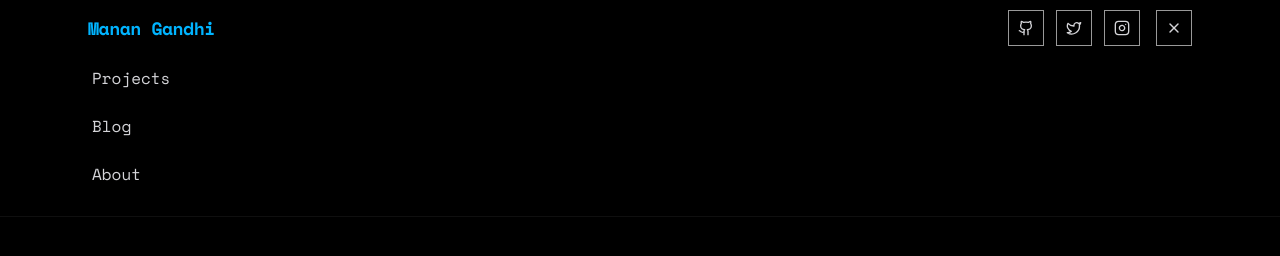
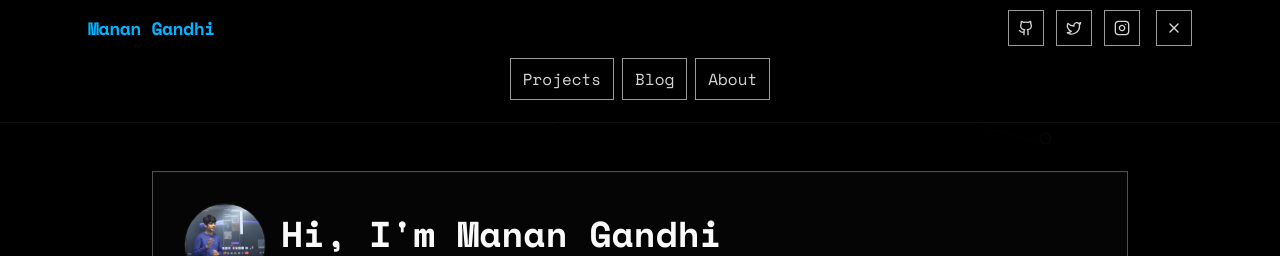
Before and after one commit to MananGandhi1810/portfolio-v2, a Next.js app: page / in a window 1280 px wide. Both pictures are taken after a click on the button "Toggle menu". Shown: the top 256 px of the page. Built offline with nearby package versions, Linux system fonts and the light colour scheme.

Commit message:
Improve header buttons

```diff
--- a/app/about/page.tsx
+++ b/app/about/page.tsx
@@ -18,7 +18,7 @@ export default function AboutPage() {
                         className="text-zinc-200"
                         href="https://github.com/MananGandhi1810"
                     >
-                    MananGandhi1810
+                        MananGandhi1810
                     </a>
                 </li>
                 <li>
--- a/app/page.tsx
+++ b/app/page.tsx
@@ -46,9 +46,22 @@ export default function Home() {
                         </p>
 
                         <div className="mt-6 flex gap-3">
-                            <Button href="/projects">See my projects</Button>
-                            <Button href="/blog">Read my blog</Button>
-                            <Button href="mailto:hello@manangandhi.tech">
+                            <Button
+                                href="/projects"
+                                className="hover:underline underline-offset-2"
+                            >
+                                See my projects
+                            </Button>
+                            <Button
+                                href="/blog"
+                                className="hover:underline underline-offset-2"
+                            >
+                                Read my blog
+                            </Button>
+                            <Button
+                                href="mailto:hello@manangandhi.tech"
+                                className="hover:underline underline-offset-2"
+                            >
                                 Contact
                             </Button>
                         </div>
--- a/components/Footer.tsx
+++ b/components/Footer.tsx
@@ -1,7 +1,7 @@
 export default function Footer() {
     return (
         <footer className="mt-12 w-full border-t border-white/6 pt-6 pb-12 text-center text-sm text-white/40">
-            Made with &#10084; by{' '}
+            Made with &#10084; by{" "}
             <a
                 href="https://manangandhi.tech"
                 target="_blank"
@@ -10,7 +10,7 @@ export default function Footer() {
             >
                 Manan Gandhi
             </a>
-            . Source code on{' '}
+            . Source code on{" "}
             <a
                 href="https://github.com/MananGandhi1810/portfolio-v2"
                 target="_blank"
--- a/components/ProjectCard.tsx
+++ b/components/ProjectCard.tsx
@@ -22,7 +22,11 @@ export default function ProjectCard({ project }: { project: Project }) {
 
             <div className="flex flex-col sm:flex-row sm:items-center sm:justify-between text-xs text-zinc-400 gap-3">
                 <div className="flex flex-wrap gap-2 max-w-full">
-                    {project.tech?.map((t) => <Badge key={t} className="border-white/30">{t}</Badge>)}
+                    {project.tech?.map((t) => (
+                        <Badge key={t} className="border-white/30">
+                            {t}
+                        </Badge>
+                    ))}
                 </div>
 
                 <div className="flex gap-3 shrink-0">
--- a/components/SiteHeader.tsx
+++ b/components/SiteHeader.tsx
@@ -78,24 +78,24 @@ export default function SiteHeader() {
             {/* Menu - shown when hamburger is clicked */}
             {isOpen && (
                 <div>
-                    <div className="mx-auto max-w-6xl px-4 py-3 flex flex-col gap-2">
+                    <div className="mx-auto max-w-6xl px-4 py-3 flex justify-center flex-col sm:flex-row gap-2">
                         <Link
                             href="/projects"
-                            className="block px-3 py-2 rounded-md hover:bg-white/5 transition-colors text-zinc-300 hover:text-zinc-100"
+                            className="border-white/60 border block px-3 py-2 rounded-none hover:underline underline-offset-2 transition-colors text-zinc-300 hover:text-zinc-100"
                             onClick={closeMenu}
                         >
                             Projects
                         </Link>
                         <Link
                             href="/blog"
-                            className="block px-3 py-2 rounded-md hover:bg-white/5 transition-colors text-zinc-300 hover:text-zinc-100"
+                            className="border-white/60 border block px-3 py-2 rounded-none hover:underline underline-offset-2 transition-colors text-zinc-300 hover:text-zinc-100"
                             onClick={closeMenu}
                         >
                             Blog
                         </Link>
                         <Link
                             href="/about"
-                            className="block px-3 py-2 rounded-md hover:bg-white/5 transition-colors text-zinc-300 hover:text-zinc-100"
+                            className="border-white/60 border block px-3 py-2 rounded-none hover:underline underline-offset-2 transition-colors text-zinc-300 hover:text-zinc-100"
                             onClick={closeMenu}
                         >
                             About
--- a/components/ui/Badge.tsx
+++ b/components/ui/Badge.tsx
@@ -6,6 +6,8 @@ export default function Badge({
     className?: string;
 }) {
     return (
-        <span className={`tag-badge micro-anim ${className} border-white/30`}>{children}</span>
+        <span className={`tag-badge micro-anim ${className} border-white/30`}>
+            {children}
+        </span>
     );
 }
--- a/data/projects.ts
+++ b/data/projects.ts
@@ -17,7 +17,16 @@ export const projects = [
         title: "Save Birds Admin Dashboard",
         description:
             "Admin dashboard for the Save Birds NGO, allowing for easy management and monitoring of bird rescue and rehabilitation efforts.",
-        tech: ["React.js", "Express.js", "MySQL", "Docker", "Oracle Cloud Infrastructure", "Shadcn/UI", "Redis", "Prisma ORM"],
+        tech: [
+            "React.js",
+            "Express.js",
+            "MySQL",
+            "Docker",
+            "Oracle Cloud Infrastructure",
+            "Shadcn/UI",
+            "Redis",
+            "Prisma ORM",
+        ],
     },
     {
         title: "LeetCode Clone",
```
Also changed, not shown: app/api/secret-link/route.ts (+7 -4 lines), app/globals.css (line endings or trailing spaces).
